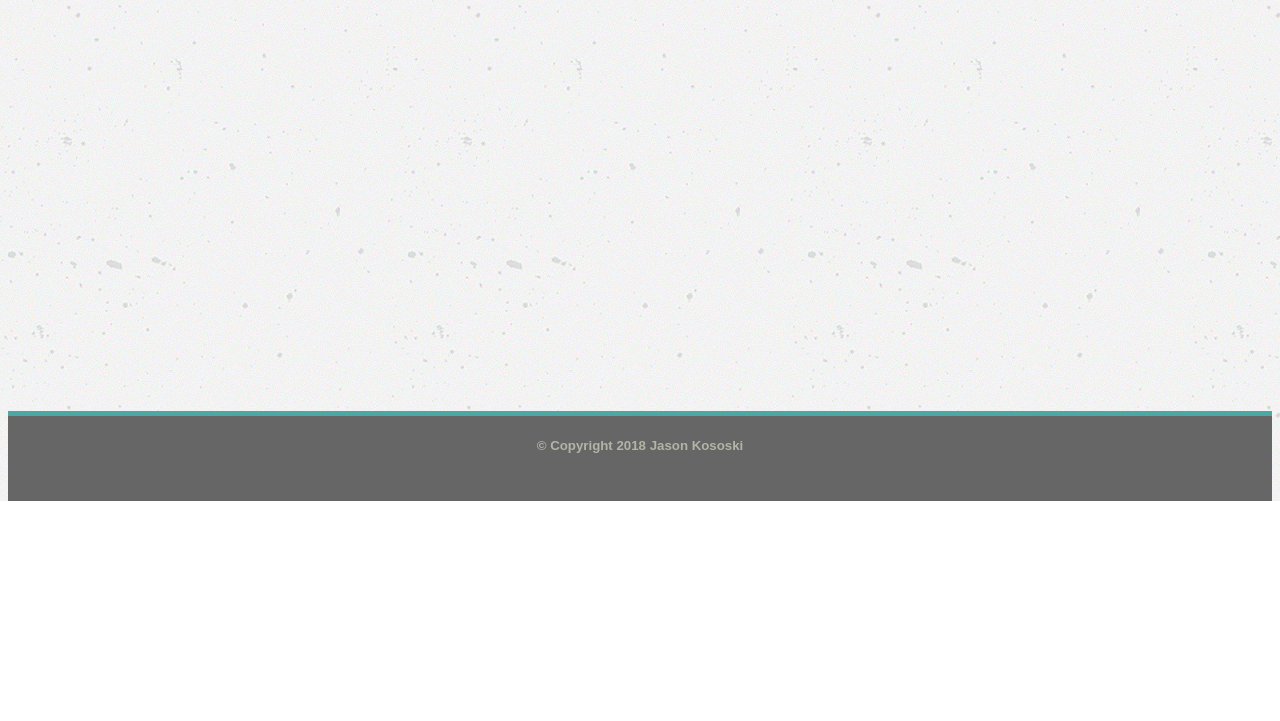
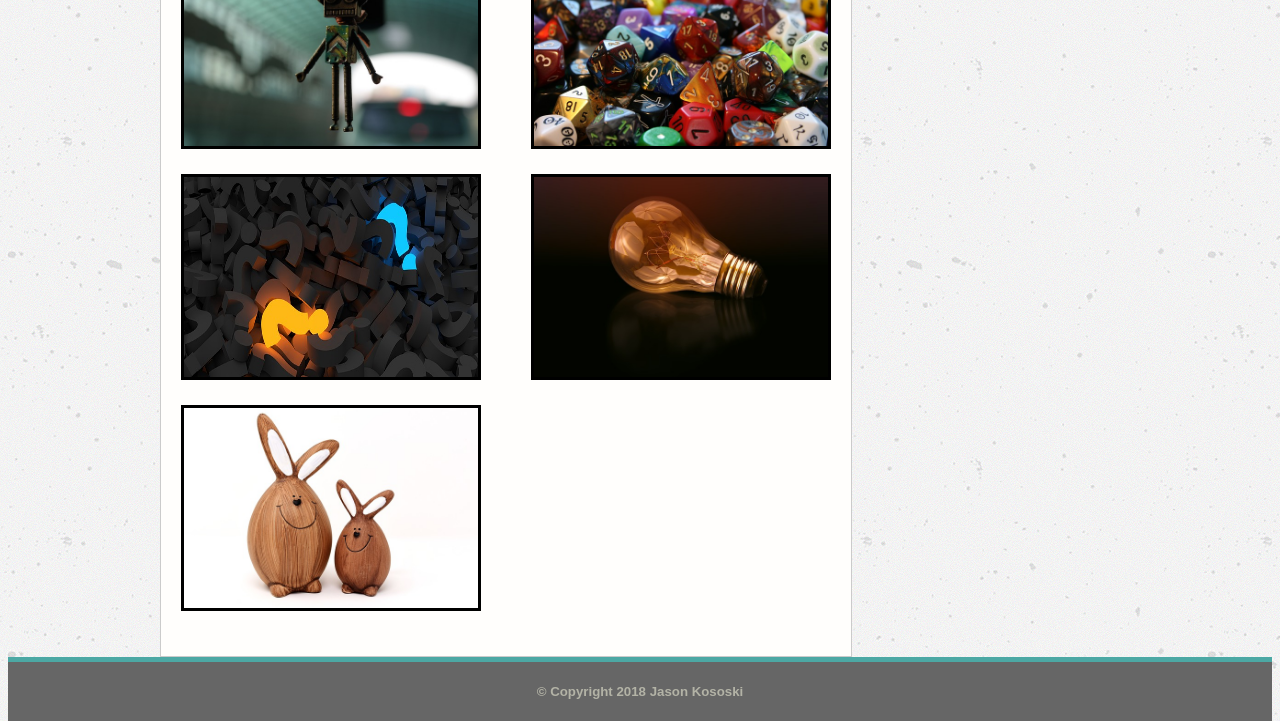
Before and after one commit to jdolla/Basic-Portfolio, a plain HTML site: page portfolio.html in a window 1280 px wide. Shown: the part 307-1028 px from the top of the page. Before the commit the page ends 808 px from the top, so only its background shows below. Drawn offline with Linux system fonts and the light colour scheme.

Commit message:
Adds image updates too

```diff
--- a/assets/css/style.css
+++ b/assets/css/style.css
@@ -226,4 +226,39 @@ textarea {
     padding:2px;
     margin: 5px 0 10px 0;
     color: #8e97a0;
+    resize: vertical;
 }
+
+.button {
+    background-color: #4da8a3;
+    border: none;
+    color: white;
+    padding: 15px 32px;
+    text-align: center;
+    text-decoration: none;
+    display: inline-block;
+    font-size: 16px;
+    margin: 4px 2px;
+    cursor: pointer;
+}
+
+.tile{
+    border-style: solid;
+    /* width: 100%; */
+    height: 200px;
+    margin: 25px 0;
+}
+
+.tile img{
+    width: 100%;
+    height: 100%;
+}
+#leftCol{
+    float:left;
+    width: 300px;
+}
+
+#rightCol{
+    float:right;
+    width: 300px;
+}
--- a/portfolio.html
+++ b/portfolio.html
@@ -36,7 +36,25 @@
                 <h2>Portfolio</h2>
                 <hr/>
                 <div id="pwrapper1" class="unfloat">
-                   form here
+                    <div id="leftCol">
+                        <div class="tile">
+                            <img src="./assets/images/robot.jpg"/>
+                        </div>
+                        <div class="tile">
+                            <img src="./assets/images/question.jpg"/>
+                        </div>
+                        <div class="tile">
+                            <img src="./assets/images/rabbit.jpg"/>
+                        </div>
+                    </div>
+                    <div id="rightCol">
+                        <div class="tile">
+                            <img src="./assets/images/dice.jpg"/>
+                        </div>
+                        <div class="tile">
+                            <img src="./assets/images/light.jpg"/>
+                        </div>
+                    </div>
                 </div>
             </div>
             <div id="sideBar">
@@ -65,9 +83,9 @@
         </div>
     </div>
     <div id="bottom" class="segment">
-            <div id="bottomWrapper" class="wrapper">
-               <h5 class="smallerFont">&copy; Copyright 2018 Jason Kososki</h5>
-            </div>
+        <div id="bottomWrapper" class="wrapper">
+            <h5 class="smallerFont">&copy; Copyright 2018 Jason Kososki</h5>
+        </div>
     </div>
 </body>
 
```
Also changed, not shown: contact.html (+3 -0 lines).
